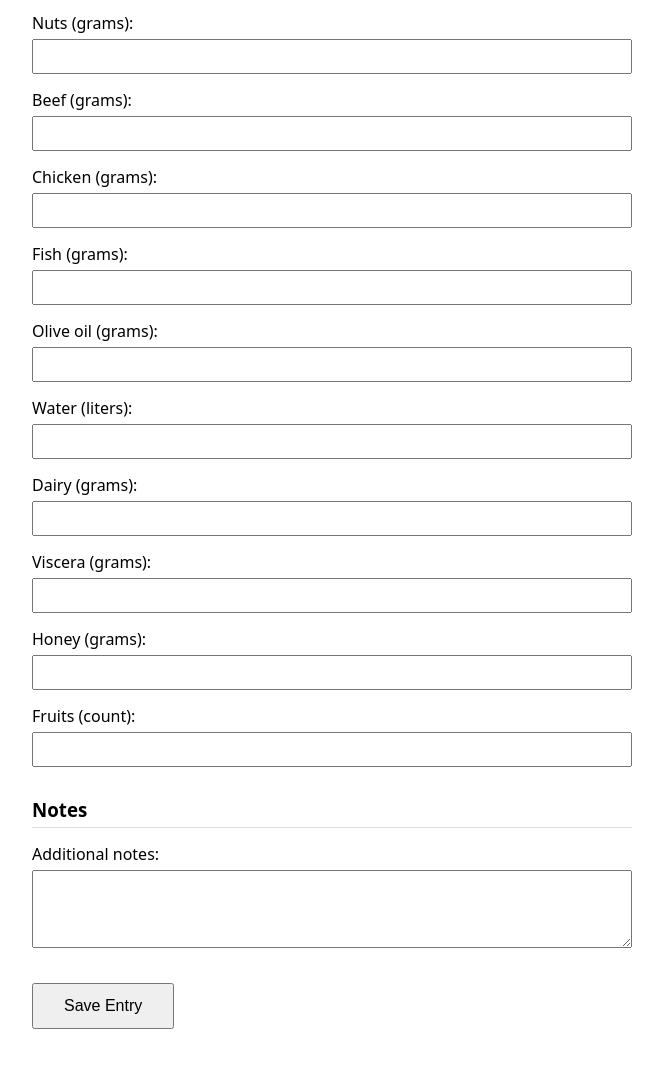
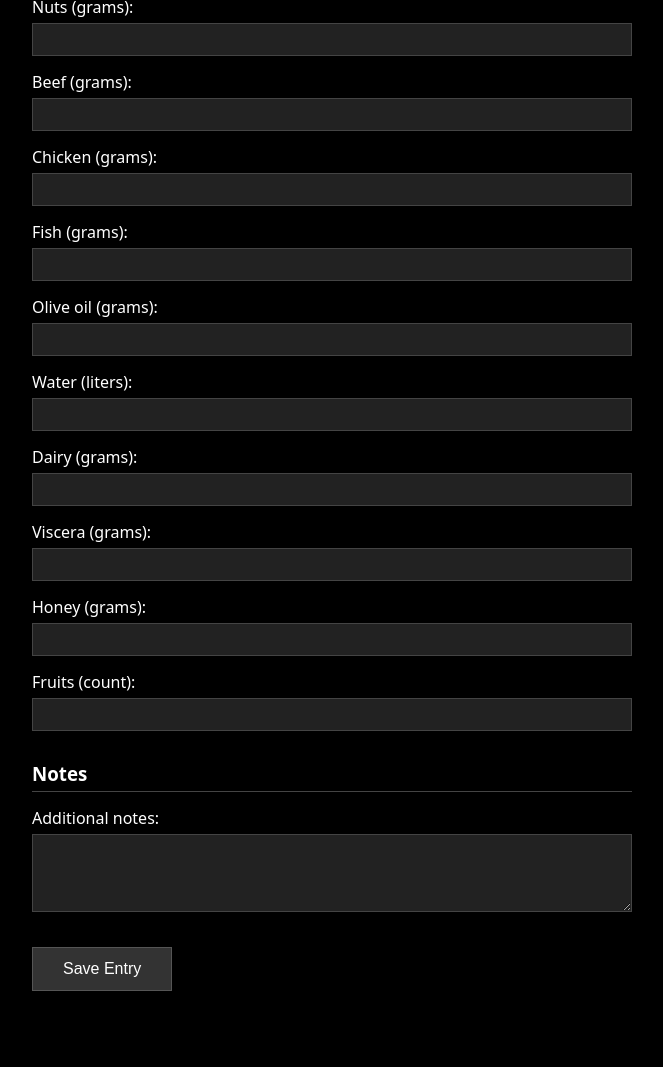
Before and after one commit to eduardoamdev/personal-metrics, an Electron app: page index.html in a window 800 px wide. Shown: the part 993-2060 px from the top of the page, without its empty margins (68-731 px from the left). After the commit the page ends 2024 px from the top, so only its background shows below. Drawn offline with Linux system fonts and the light colour scheme.

Commit message:
Styles in dark

```diff
--- a/index.html
+++ b/index.html
@@ -21,6 +21,8 @@
           system-ui,
           -apple-system,
           sans-serif;
+        background-color: black;
+        color: white;
       }
 
       h1 {
@@ -44,6 +46,9 @@
         width: 100%;
         padding: 8px;
         box-sizing: border-box;
+        background-color: #222;
+        color: white;
+        border: 1px solid #444;
       }
 
       h2 {
@@ -54,7 +59,7 @@
       h3 {
         margin-top: 30px;
         margin-bottom: 15px;
-        border-bottom: 1px solid #ddd;
+        border-bottom: 1px solid #444;
         padding-bottom: 5px;
       }
 
@@ -63,6 +68,13 @@
         padding: 12px 30px;
         font-size: 16px;
         cursor: pointer;
+        background-color: #333;
+        color: white;
+        border: 1px solid #555;
+      }
+
+      button:hover {
+        background-color: #444;
       }
     </style>
   </head>
```
